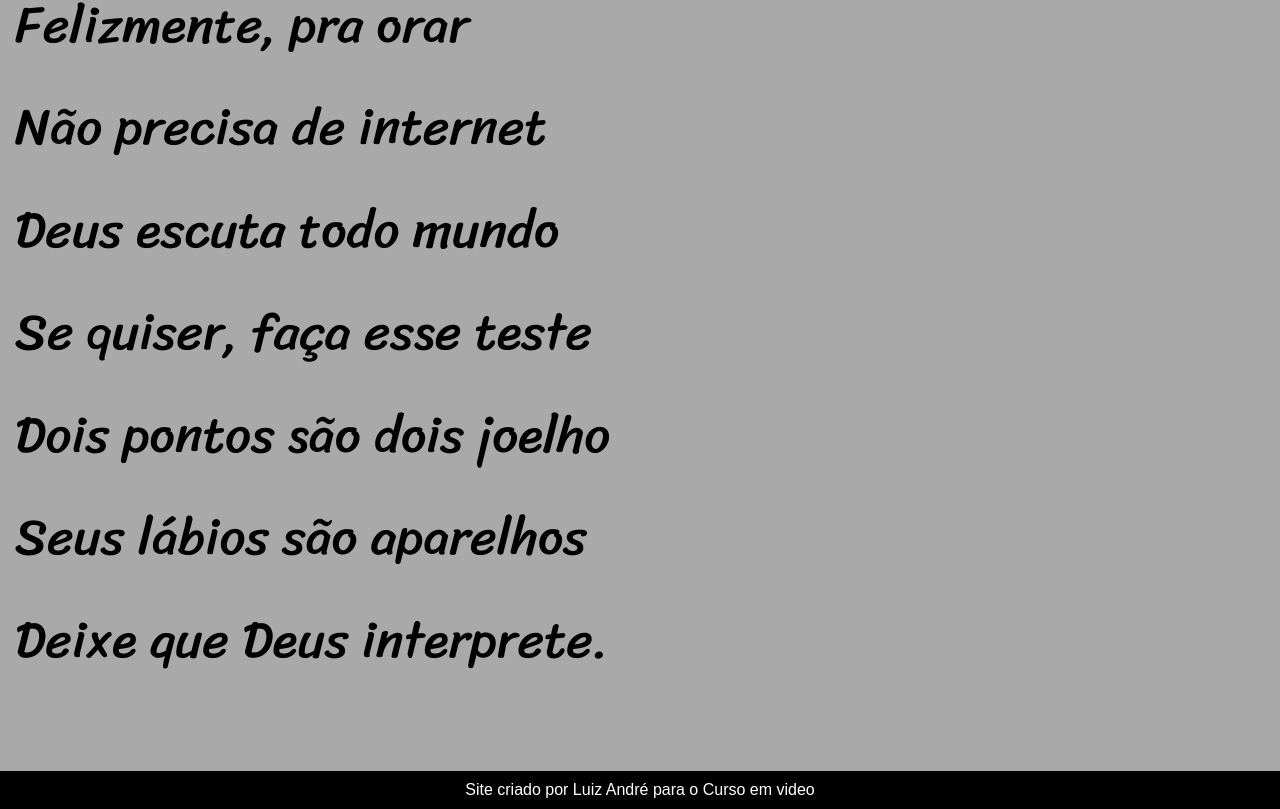
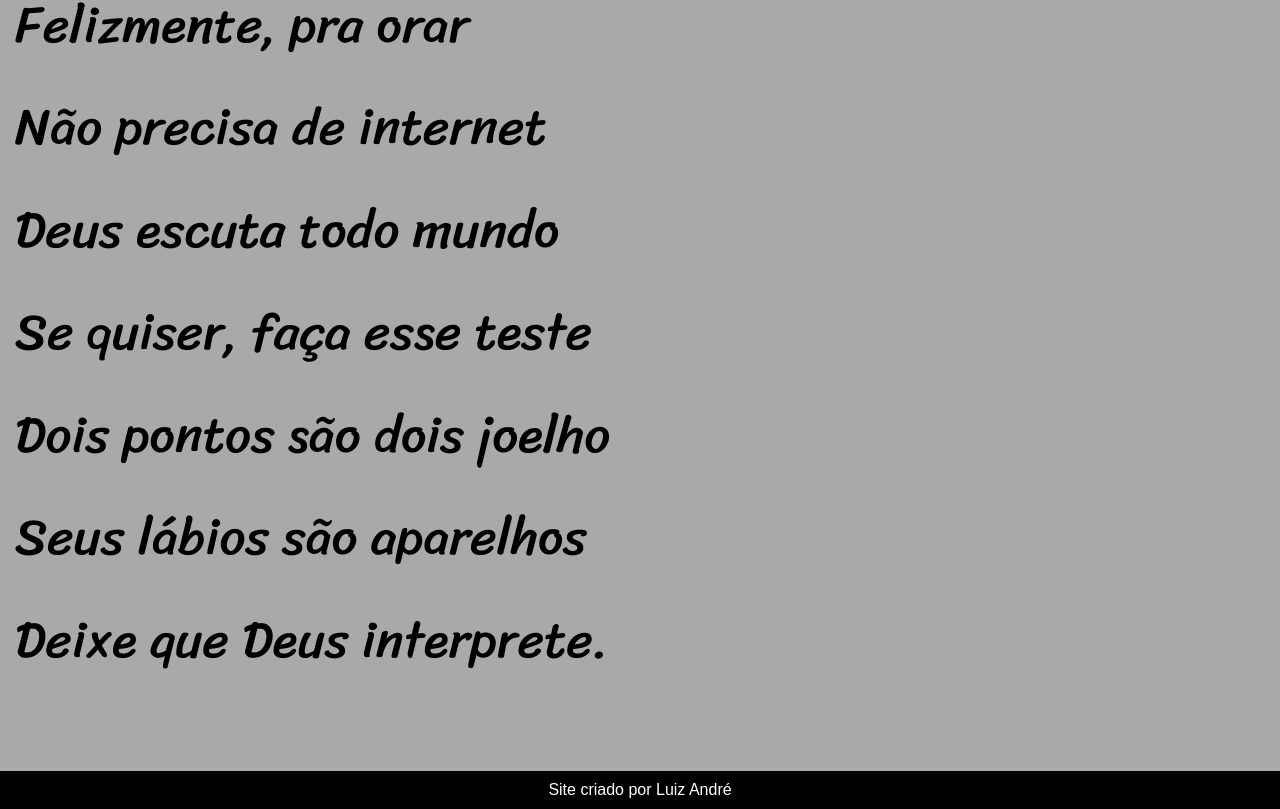
Before and after one commit to LuckysS3/Projeto-Cordel, a plain HTML site: page index.html in a window 1280 px wide. Shown: the part 5597-6406 px from the top of the page. Drawn offline with Linux system fonts and the light colour scheme.

Commit message:
Update index.html

```diff
--- a/index.html
+++ b/index.html
@@ -99,7 +99,7 @@
             </section>
         </main>
         <footer>
-            <p>Site criado por <a href="https://github.com/LuckysS3" target="_blank">Luiz André</a> para o <a href="https://www.cursoemvideo.com" target="_blank">Curso em video</a></p>
+            <p>Site criado por <a href="https://github.com/LuckysS3" target="_blank">Luiz André</a>
         </footer>
     </body>
 </html>
```
